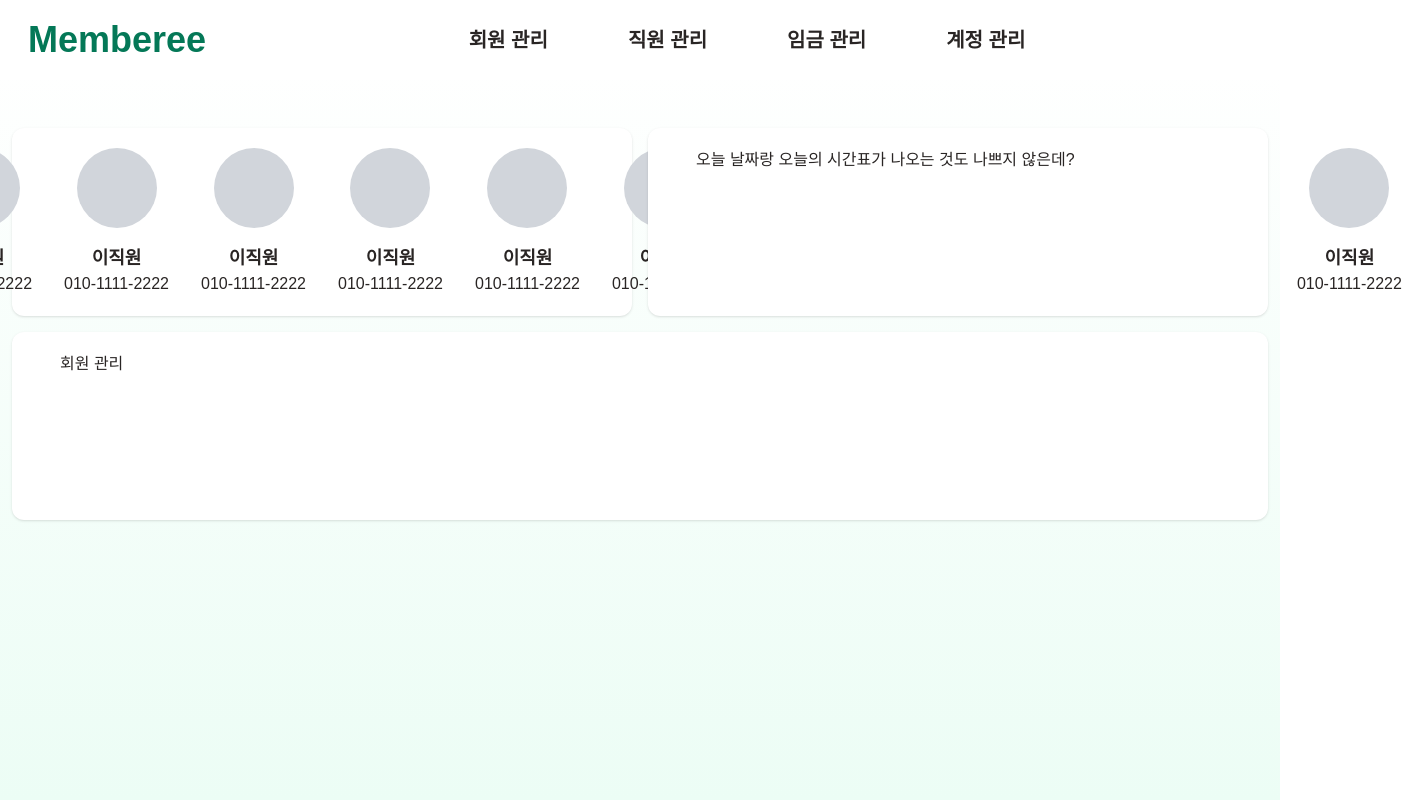
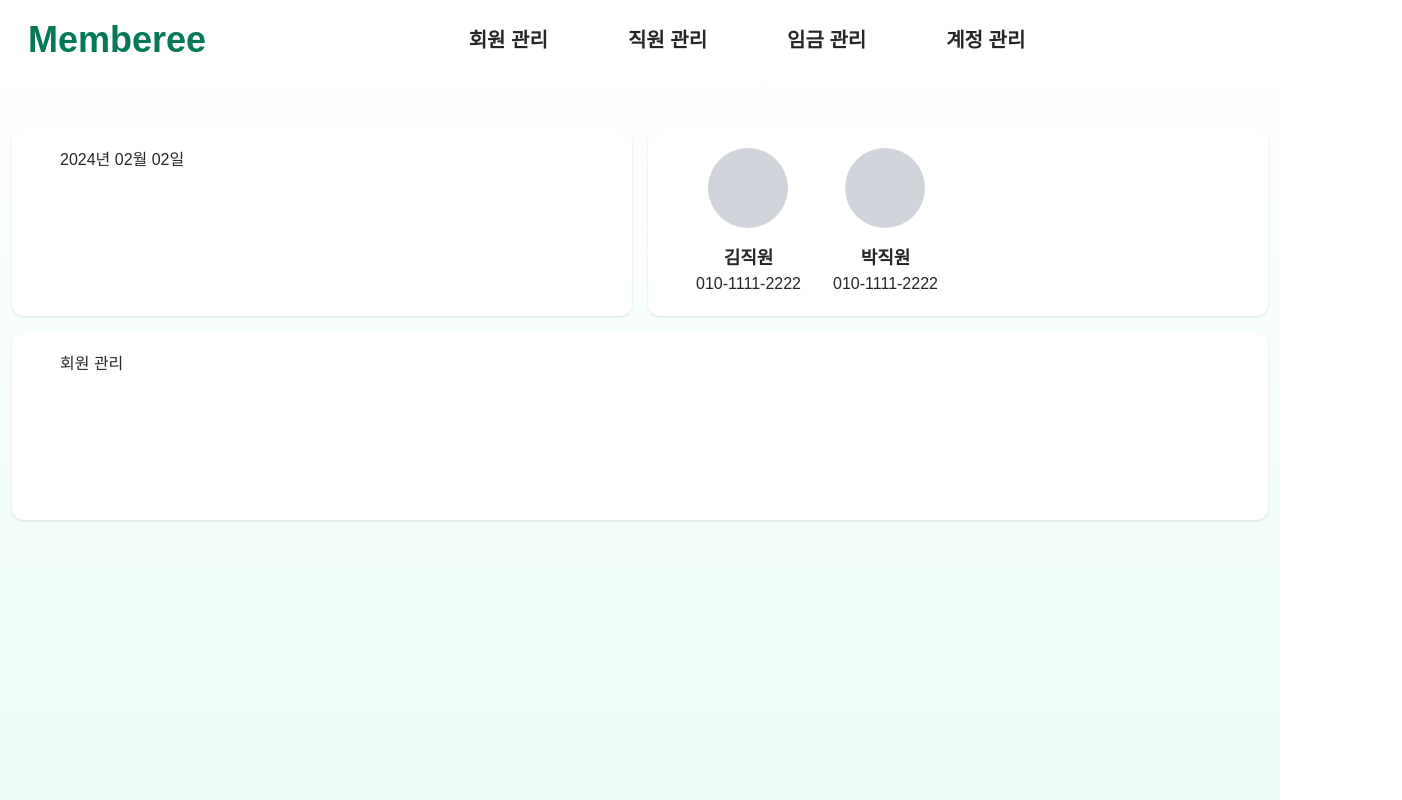
Before and after one commit to Echchi/memberee, a Next.js app: page /main in a window 1280 px wide. Shown: the whole page, 1402 px wide, since content can reach past the window. Built offline with nearby package versions, Linux system fonts and the light colour scheme; a web font is replaced by a local one.

Commit message:
:construction: Publishing : 메인 페이지 작업중

```diff
--- a/package.json
+++ b/package.json
@@ -11,6 +11,7 @@
   "dependencies": {
     "@next/font": "^14.1.0",
     "@prisma/client": "^5.8.1",
+    "date-fns": "^3.3.1",
     "next": "14.1.0",
     "react": "^18",
     "react-dom": "^18",
--- a/src/app/(auth)/main/page.tsx
+++ b/src/app/(auth)/main/page.tsx
@@ -1,10 +1,13 @@
+import { format } from "date-fns";
 import React from "react";
 
 const Page = () => {
+  const today = format(new Date(), "yyyy년 MM월 dd일 ");
   return (
     <div className="md:grid grid-cols-2 grid-rows-2 mt-4 lg:mt-12 md:gap-4">
-      <div className="box items-center justify-center space-x-8 hover:shadow-lg cursor-pointer transition-all overflow-x-autoㅎ">
-        <div className="flex flex-col items-center rounded-lg min-x-fit">
+      <div className="box">{today}</div>
+      <div className="box items-center space-x-8 hover:shadow-lg cursor-pointer transition-all overflow-x-auto">
+        <div className="flex flex-col justify-evenly items-center rounded-lg min-x-fit">
           <div className="rounded-full bg-gray-300 mb-4 h-20 w-20" />
           <p className="text-lg font-semibold">김직원</p>
           <p className="font-medium whitespace-nowrap">010-1111-2222</p>
@@ -14,80 +17,8 @@ const Page = () => {
           <p className="text-lg font-semibold">박직원</p>
           <p className="font-medium whitespace-nowrap">010-1111-2222</p>
         </div>
-        <div className="flex flex-col items-center rounded-lg min-x-fit">
-          <div className="rounded-full bg-gray-300 mb-4 h-20 w-20" />
-          <p className="text-lg font-semibold">이직원</p>
-          <p className="font-medium whitespace-nowrap">010-1111-2222</p>
-        </div>
-        <div className="flex flex-col items-center rounded-lg min-x-fit">
-          <div className="rounded-full bg-gray-300 mb-4 h-20 w-20" />
-          <p className="text-lg font-semibold">이직원</p>
-          <p className="font-medium whitespace-nowrap">010-1111-2222</p>
-        </div>
-        <div className="flex flex-col items-center rounded-lg min-x-fit">
-          <div className="rounded-full bg-gray-300 mb-4 h-20 w-20" />
-          <p className="text-lg font-semibold">이직원</p>
-          <p className="font-medium whitespace-nowrap">010-1111-2222</p>
-        </div>
-        <div className="flex flex-col items-center rounded-lg min-x-fit">
-          <div className="rounded-full bg-gray-300 mb-4 h-20 w-20" />
-          <p className="text-lg font-semibold">이직원</p>
-          <p className="font-medium whitespace-nowrap">010-1111-2222</p>
-        </div>
-        <div className="flex flex-col items-center rounded-lg min-x-fit">
-          <div className="rounded-full bg-gray-300 mb-4 h-20 w-20" />
-          <p className="text-lg font-semibold">이직원</p>
-          <p className="font-medium whitespace-nowrap">010-1111-2222</p>
-        </div>
-        <div className="flex flex-col items-center rounded-lg min-x-fit">
-          <div className="rounded-full bg-gray-300 mb-4 h-20 w-20" />
-          <p className="text-lg font-semibold">이직원</p>
-          <p className="font-medium whitespace-nowrap">010-1111-2222</p>
-        </div>
-        <div className="flex flex-col items-center rounded-lg min-x-fit">
-          <div className="rounded-full bg-gray-300 mb-4 h-20 w-20" />
-          <p className="text-lg font-semibold">이직원</p>
-          <p className="font-medium whitespace-nowrap">010-1111-2222</p>
-        </div>
-        <div className="flex flex-col items-center rounded-lg min-x-fit">
-          <div className="rounded-full bg-gray-300 mb-4 h-20 w-20" />
-          <p className="text-lg font-semibold">이직원</p>
-          <p className="font-medium whitespace-nowrap">010-1111-2222</p>
-        </div>
-        <div className="flex flex-col items-center rounded-lg min-x-fit">
-          <div className="rounded-full bg-gray-300 mb-4 h-20 w-20" />
-          <p className="text-lg font-semibold">이직원</p>
-          <p className="font-medium whitespace-nowrap">010-1111-2222</p>
-        </div>
-        <div className="flex flex-col items-center rounded-lg min-x-fit">
-          <div className="rounded-full bg-gray-300 mb-4 h-20 w-20" />
-          <p className="text-lg font-semibold">이직원</p>
-          <p className="font-medium whitespace-nowrap">010-1111-2222</p>
-        </div>
-        <div className="flex flex-col items-center rounded-lg min-x-fit">
-          <div className="rounded-full bg-gray-300 mb-4 h-20 w-20" />
-          <p className="text-lg font-semibold">이직원</p>
-          <p className="font-medium whitespace-nowrap">010-1111-2222</p>
-        </div>
-        <div className="flex flex-col items-center rounded-lg min-x-fit">
-          <div className="rounded-full bg-gray-300 mb-4 h-20 w-20" />
-          <p className="text-lg font-semibold">이직원</p>
-          <p className="font-medium whitespace-nowrap">010-1111-2222</p>
-        </div>
-        <div className="flex flex-col items-center rounded-lg min-x-fit">
-          <div className="rounded-full bg-gray-300 mb-4 h-20 w-20" />
-          <p className="text-lg font-semibold">이직원</p>
-          <p className="font-medium whitespace-nowrap">010-1111-2222</p>
-        </div>
-        <div className="flex flex-col items-center rounded-lg min-x-fit">
-          <div className="rounded-full bg-gray-300 mb-4 h-20 w-20" />
-          <p className="text-lg font-semibold">이직원</p>
-          <p className="font-medium whitespace-nowrap">010-1111-2222</p>
-        </div>
       </div>
-      <div className="box">
-        오늘 날짜랑 오늘의 시간표가 나오는 것도 나쁘지 않은데?
-      </div>
+
       <div className="box col-span-2">회원 관리</div>
     </div>
   );
```
Also changed, not shown: 2 other files (tests, documents, lock files or other folders).
